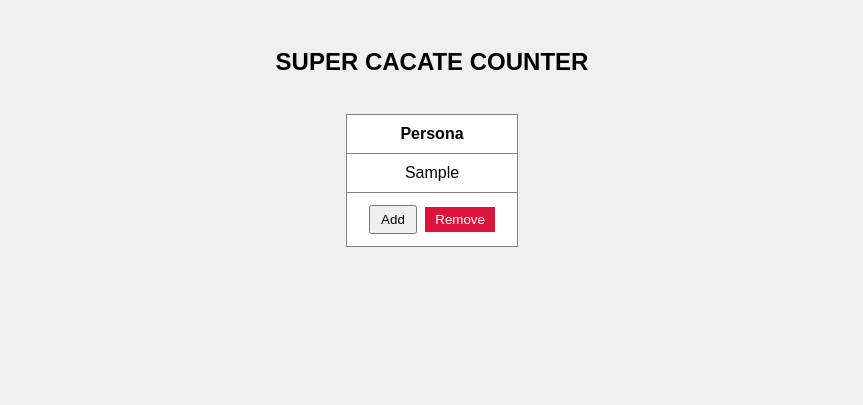
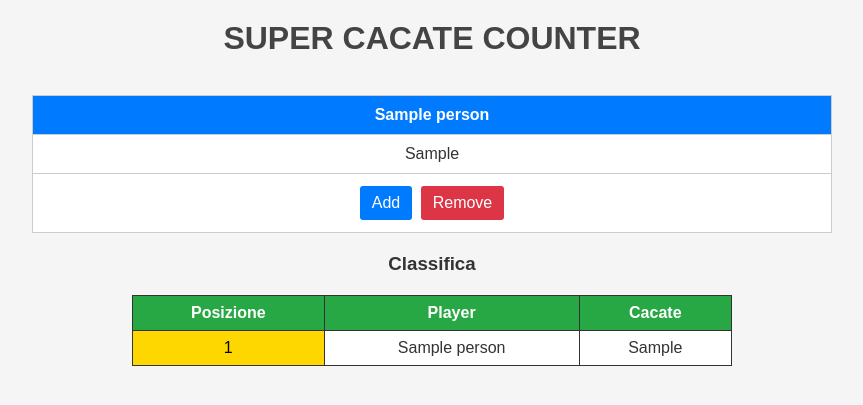
Before and after one commit to GabrieleTrigliaUNIGE/cacate_v2, a PHP site: page / in a window 1280 px wide. Shown: the top 405 px of the page, without its empty margins (208-1071 px from the left). Run offline with PHP 8.4, Linux system fonts and the light colour scheme; tables that the repository leaves empty or names only in its code hold one stand-in row (values such as "Sample post"); data that the repository does not hold is empty.

Commit message:
Cacate_v2: aggiunta classifica e migliorato il css

```diff
--- a/css/style.css
+++ b/css/style.css
@@ -1,30 +1,131 @@
-body {
-    font-family: Arial, sans-serif;
-    text-align: center;
-    padding: 20px;
-    background-color: #f0f0f0;
+/* Reset dei margini e padding per tutti gli elementi */
+* {
+    margin: 0;
+    padding: 0;
+    box-sizing: border-box;
 }
 
-table {
-    margin: 0 auto;
-    border-collapse: collapse;
-    background-color: white;
+/* Stile generale del body */
+body {
+    font-family: 'Arial', sans-serif;
+    background-color: #f5f5f5;
+    color: #333;
+    padding: 20px;
+    text-align: center;
 }
 
-th, td {
-    padding: 10px 20px;
+/* Stile dell'header */
+header {
+    margin-bottom: 20px;
 }
 
-.red {
-    background-color: crimson;
-    color: white;
-    border: none;
-    padding: 5px 10px;
-    cursor: pointer;
+header h2 {
+    font-size: 2rem;
+    font-weight: bold;
+    color: #444;
+    margin-bottom: 10px;
 }
 
+/* Stile generale delle tabelle */
+table {
+    margin: 0 auto 20px auto;
+    border-collapse: collapse;
+    background-color: #fff;
+    width: 80%;
+    max-width: 800px;
+}
+
+/* Stile delle celle della tabella */
+table th,
+table td {
+    border: 1px solid #ccc;
+    padding: 10px 15px;
+    text-align: center;
+    font-size: 1rem;
+}
+
+/* Stile specifico per l'intestazione della tabella principale */
+table thead th {
+    background-color: #007BFF;
+    color: #fff;
+}
+
+/* Stile specifico per la tabella classifica */
+.ranking-table {
+    width: 80%;
+    max-width: 600px;
+    margin: 20px auto;
+    border-collapse: collapse;
+}
+
+.ranking-table th,
+.ranking-table td {
+    border: 1px solid #333;
+    padding: 8px 12px;
+    text-align: center;
+    font-size: 1rem;
+}
+
+.ranking-table thead th {
+    background-color: #28a745;
+    color: #fff;
+}
+
+/* Stile per i bottoni */
 button {
-    padding: 5px 10px;
+    padding: 8px 12px;
+    border: none;
+    font-size: 1rem;
+    cursor: pointer;
+    background-color: #007BFF;
+    color: #fff;
+    border-radius: 3px;
     margin: 2px;
-    cursor: pointer;
+    transition: background-color 0.3s ease;
 }
+
+button:hover {
+    background-color: #0056b3;
+}
+
+/* Stile per i bottoni di rimozione */
+button.red {
+    background-color: #dc3545;
+}
+
+button.red:hover {
+    background-color: #c82333;
+}
+
+/* I form vengono visualizzati in linea */
+form {
+    display: inline;
+}
+
+/* Responsive design: adattamento per schermi piccoli */
+@media (max-width: 600px) {
+    table,
+    .ranking-table {
+        width: 100%;
+    }
+
+    button {
+        padding: 6px 10px;
+        font-size: 0.9rem;
+    }
+}
+
+.ranking-table tbody tr:nth-child(1) td:nth-child(1){
+    background-color: #FFD700;  /* Oro */
+    color: #000;
+}
+
+.ranking-table tbody tr:nth-child(2) td:nth-child(1){
+    background-color: #C0C0C0;  /* Argento */
+    color: #000;
+}
+
+.ranking-table tbody tr:nth-child(3) td:nth-child(1){
+    background-color: #CD7F32;  /* Bronzo */
+    color: #000;
+}
--- a/index.php
+++ b/index.php
@@ -1,11 +1,13 @@
 <!DOCTYPE html>
 <html lang="it">
+
 <head>
     <meta charset="UTF-8">
     <meta name="viewport" content="width=device-width, initial-scale=1.0">
     <title>Cacate Counter</title>
     <link rel="stylesheet" href="./css/style.css">
 </head>
+
 <body>
     <header>
         <h2>SUPER CACATE COUNTER</h2>
@@ -27,12 +29,14 @@
     while ($row = mysqli_fetch_assoc($result)) {
         $persons[] = $row;
     }
+
+    $posizione_classifica = 0;
     ?>
     <table border="1">
         <thead>
             <tr>
                 <?php foreach ($persons as $person): ?>
-                    <th>Persona <?= $person['PersonID'] ?></th>
+                    <th><?= $person['nome'] ?></th>
                 <?php endforeach; ?>
             </tr>
         </thead>
@@ -60,5 +64,42 @@
             </tr>
         </tbody>
     </table>
+
+    <!-- Sezione Classifica -->
+    <h3>Classifica</h3>
+    <?php
+    // Query per ottenere la classifica ordinata per 'numero' in ordine discendente
+    $query_ranking = "SELECT * FROM persons ORDER BY numero DESC";
+    $result_ranking = mysqli_query($conn, $query_ranking);
+    if (!$result_ranking) {
+        exit("Errore: impossibile eseguire la query della classifica " . mysqli_error($conn));
+    }
+    ?>
+    <table class="ranking-table">
+        <thead>
+            <tr>
+                <th>Posizione</th>
+                <th>Player</th>
+                <th>Cacate</th>
+            </tr>
+        </thead>
+        <tbody>
+            <?php
+            $posizione = 1;
+            while ($row = mysqli_fetch_assoc($result_ranking)):
+            ?>
+                <tr>
+                    <td><?= $posizione ?></td>
+                    <td><?= $row['nome'] ?></td>
+                    <td><?= $row['numero'] ?></td>
+                </tr>
+            <?php
+                $posizione++;
+            endwhile;
+            ?>
+        </tbody>
+    </table>
+
 </body>
+
 </html>
```
